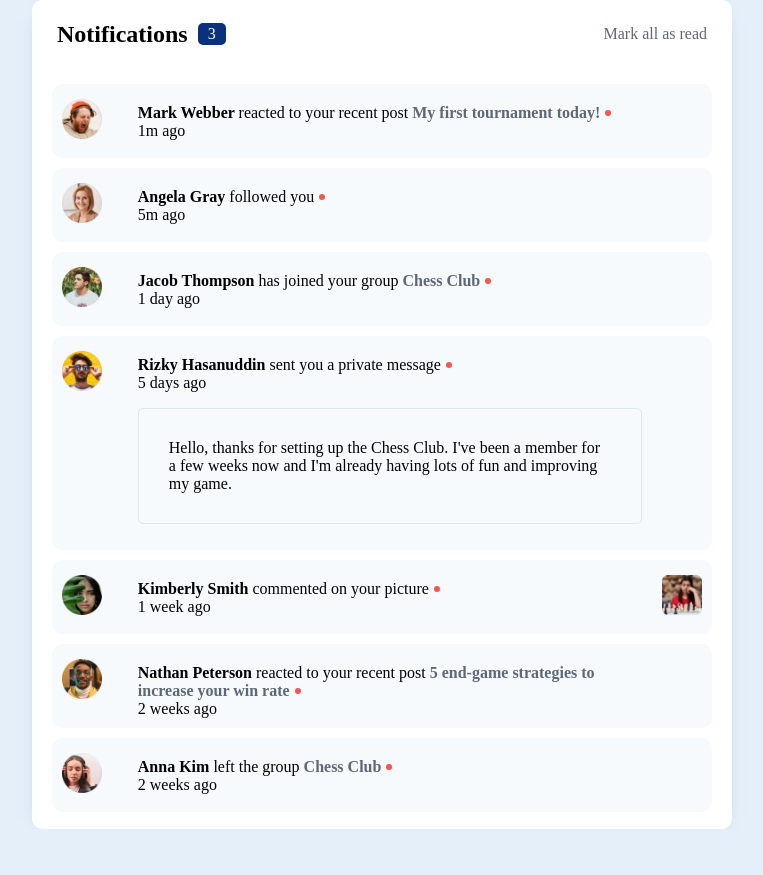
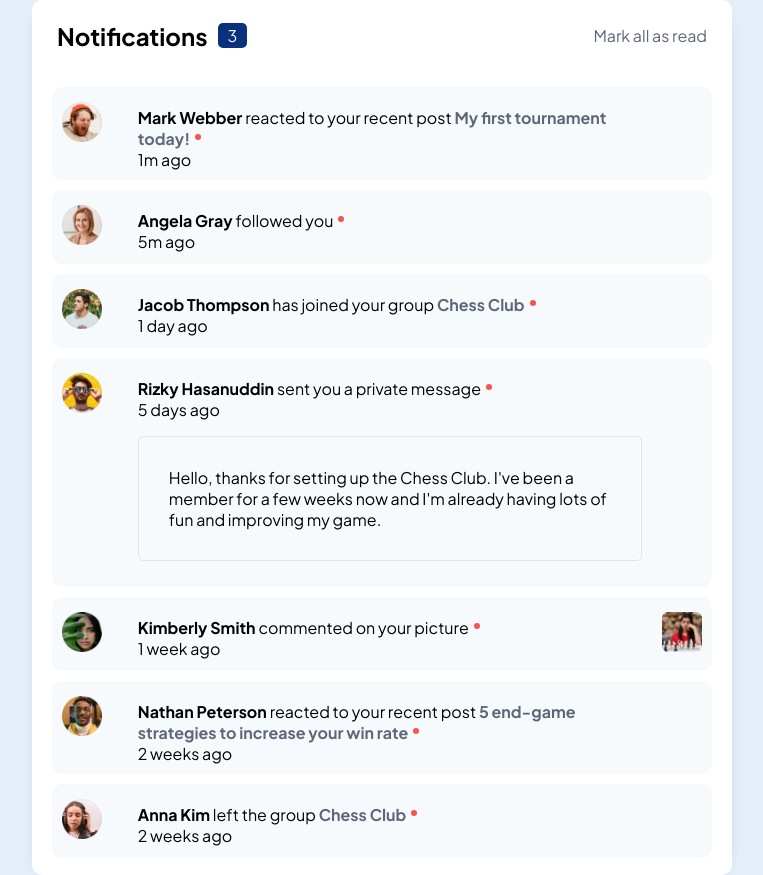
Before and after one commit to LorryAfriyie/notifications-page, a React (Vite) app: page / in a window 1280 px wide. Shown: the whole page, without its empty margins (258-1021 px from the left). Before the commit the page ends 829 px from the top, so only its background shows below. Built offline with nearby package versions, Linux system fonts and the light colour scheme.

Commit message:
Google font integration onto webpage

```diff
--- a/src/styles.scss
+++ b/src/styles.scss
@@ -1,5 +1,7 @@
 @import "NotificationPage.scss";
 @import "NotificationList.scss";
+
+@import url("https://fonts.googleapis.com/css2?family=Plus+Jakarta+Sans:ital,wght@0,200..800;1,200..800&display=swap");
 
 :root {
   font-synthesis: none;
@@ -21,4 +23,7 @@
   display: grid;
   place-content: center;
   min-height: 100vh;
+  font-family: "Plus Jakarta Sans", sans-serif;
+  font-optical-sizing: auto;
+  font-style: normal;
 }
```
